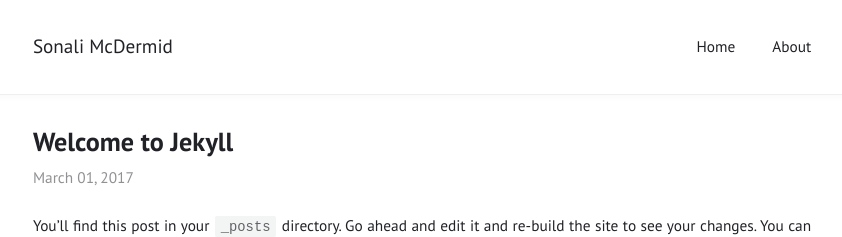
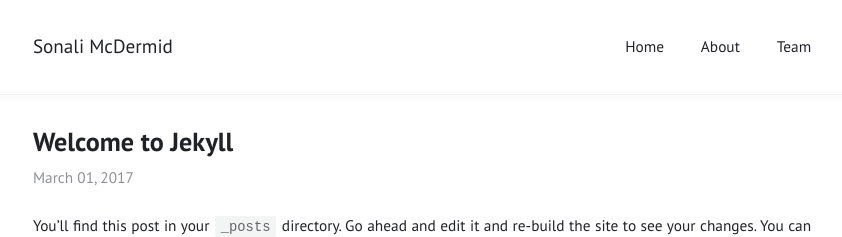
Before and after one commit to sonalimcdermid/sonalimcdermid.github.io, a Jekyll site: the page built from _posts/2017-03-01-welcome-to-jekyll.md, in a window 1280 px wide. Shown: the top 237 px of the page, without its empty margins (218-1060 px from the left). Built offline with Jekyll 4.4.1, drawn with Linux system fonts in a browser that asks for light colours.

Commit message:
Update _config.yml

```diff
--- a/_config.yml
+++ b/_config.yml
@@ -18,6 +18,7 @@ minimal: false             # use a dark header
 navigation:                # accepts {file, title, url, icon, sidebaricon}
   - {file: "index.html"}
   - {file: "README.md"}
+  - {file: "Team.md"}
 
 external:                  # shows a footer with social links - for available icons see fontawesome.com/icons
   - {title: Mail, icon: envelope, url: "mailto:niklasbuschmann@users.noreply.github.com"}
```
